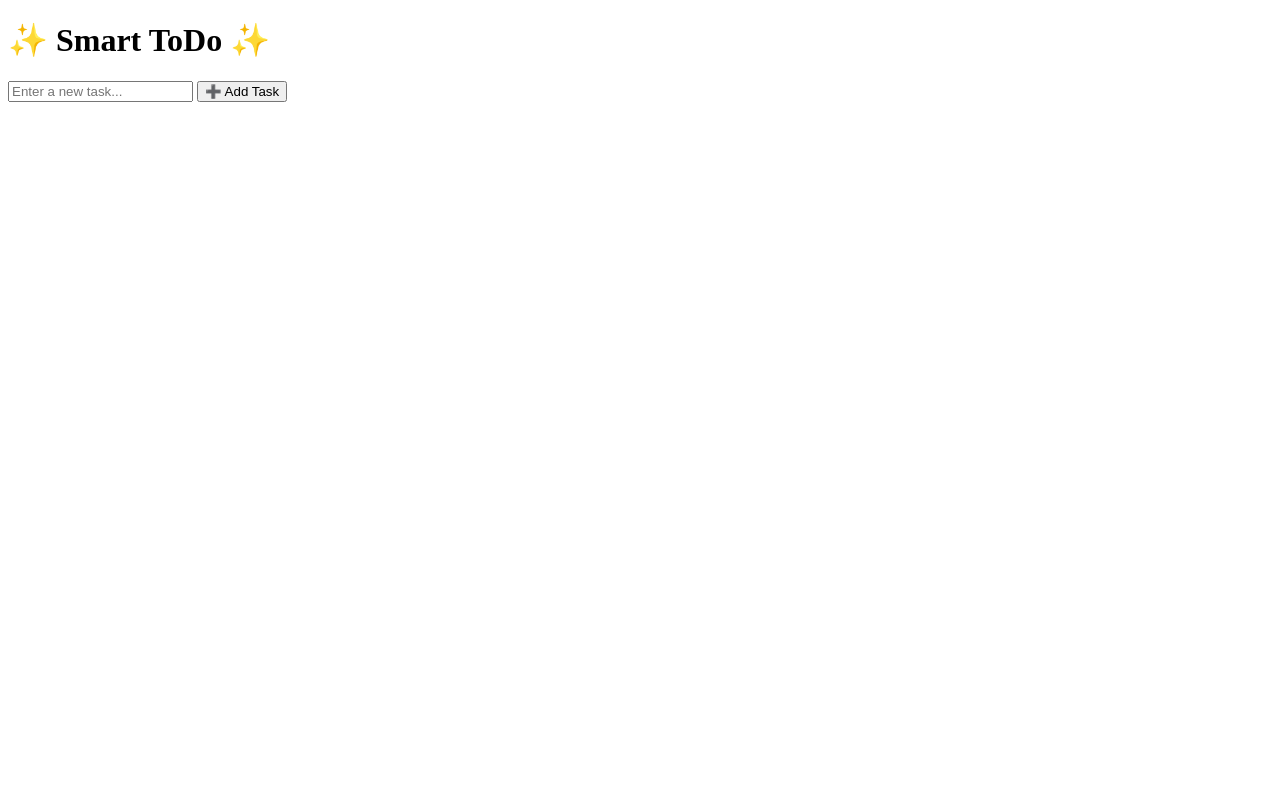
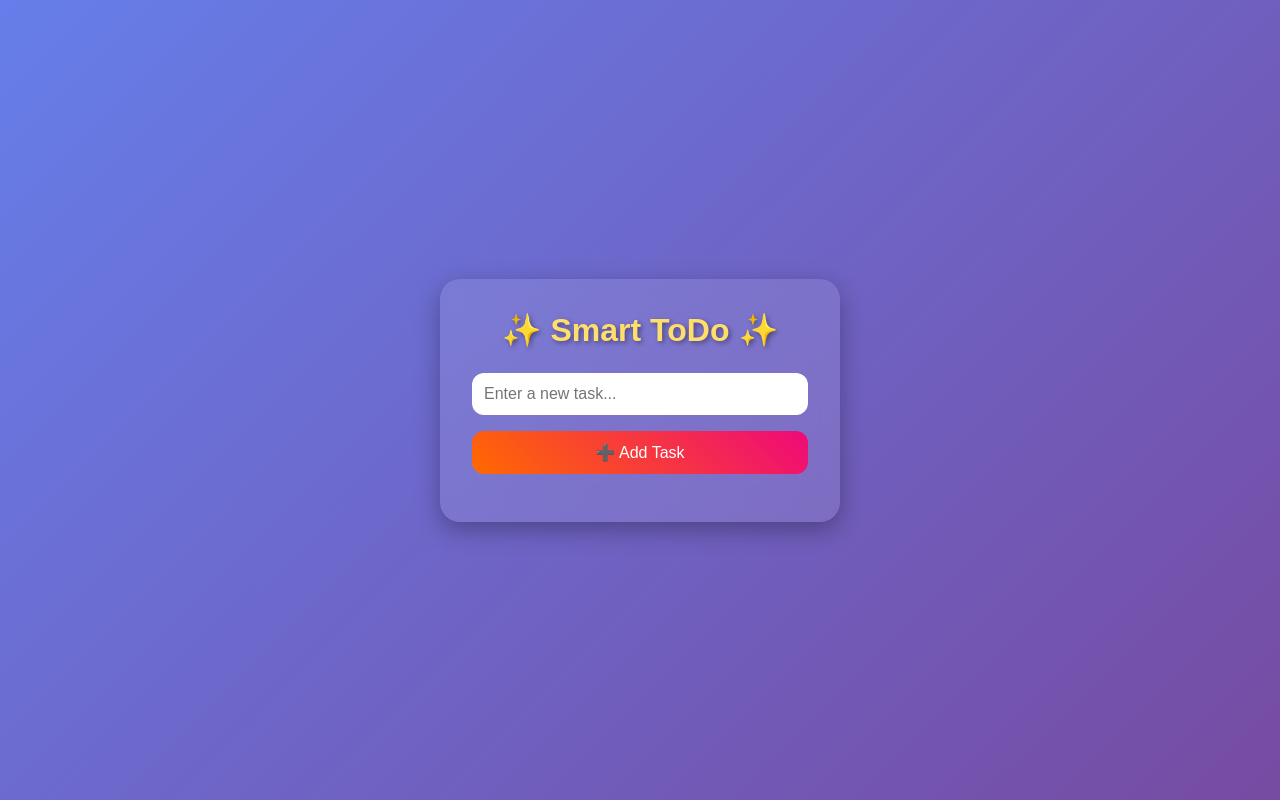
Before and after one commit to herfando/Smart-ToDo, a website: page index.html in a window 1280 px wide. Drawn offline with Linux system fonts and the light colour scheme.

Commit message:
edit style.css

```diff
--- a/style.css
+++ b/style.css
@@ -1,21 +1,80 @@
-<!DOCTYPE html>
-<html lang="en">
-<head>
-  <meta charset="UTF-8">
-  <meta name="viewport" content="width=device-width, initial-scale=1.0">
-  <title>Smart ToDo</title>
-  <link rel="stylesheet" href="style.css">
-</head>
-<body>
-  <div class="todo-container">
-    <h1>✨ Smart ToDo ✨</h1>
+* {
+  margin: 0;
+  padding: 0;
+  box-sizing: border-box;
+}
 
-    <input id="todo-input" type="text" class="todo-input" placeholder="Enter a new task..." />
-    <button id="add-btn" class="todo-button">➕ Add Task</button>
+body {
+  font-family: "Poppins", sans-serif;
+  background: linear-gradient(135deg, #667eea, #764ba2);
+  min-height: 100vh;
+  display: flex;
+  justify-content: center;
+  align-items: center;
+  color: white;
+}
 
-    <ul id="todo-list" class="todo-list"></ul>
-  </div>
+.todo-container {
+  background: rgba(255, 255, 255, 0.1);
+  backdrop-filter: blur(15px);
+  padding: 2rem;
+  border-radius: 20px;
+  box-shadow: 0 8px 25px rgba(0, 0, 0, 0.3);
+  width: 400px;
+  text-align: center;
+}
 
-  <script src="script.js"></script>
-</body>
-</html>
+.todo-container h1 {
+  margin-bottom: 1.5rem;
+  font-size: 2rem;
+  color: #ffdf6b;
+  text-shadow: 2px 2px 5px rgba(0,0,0,0.4);
+}
+
+.todo-input {
+  width: 100%;
+  padding: 12px;
+  border: none;
+  border-radius: 12px;
+  outline: none;
+  margin-bottom: 1rem;
+  font-size: 1rem;
+}
+
+.todo-button {
+  width: 100%;
+  padding: 12px;
+  margin-bottom: 1rem;
+  border: none;
+  border-radius: 12px;
+  font-size: 1rem;
+  cursor: pointer;
+  background: linear-gradient(45deg, #ff6a00, #ee0979);
+  color: white;
+  transition: transform 0.2s ease-in-out;
+}
+
+.todo-button:hover {
+  transform: scale(1.05);
+}
+
+.todo-list {
+  list-style: none;
+  padding: 0;
+}
+
+.todo-list li {
+  background: rgba(0, 0, 0, 0.2);
+  margin: 10px 0;
+  padding: 12px;
+  border-radius: 12px;
+  display: flex;
+  justify-content: space-between;
+  align-items: center;
+  transition: 0.3s;
+}
+
+.todo-list li.completed {
+  text-decoration: line-through;
+  color: #b2b2b2;
+}
```
